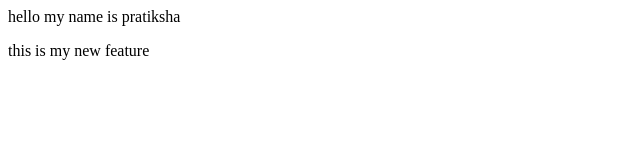
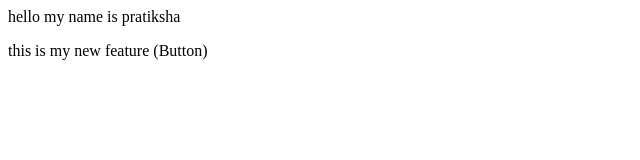
Before and after one commit to Pratiksha7038/localrepo, a plain HTML site: page index.html in a window 1280 px wide. Shown: the full height of the page, 0-640 px from the left. Drawn offline with Linux system fonts and the light colour scheme.

Commit message:
add button

```diff
--- a/index.html
+++ b/index.html
@@ -1,2 +1,2 @@
 <p> hello my name is pratiksha </p>
-<p> this is my new feature</p>
+<p> this is my new feature (Button)</p>
```
